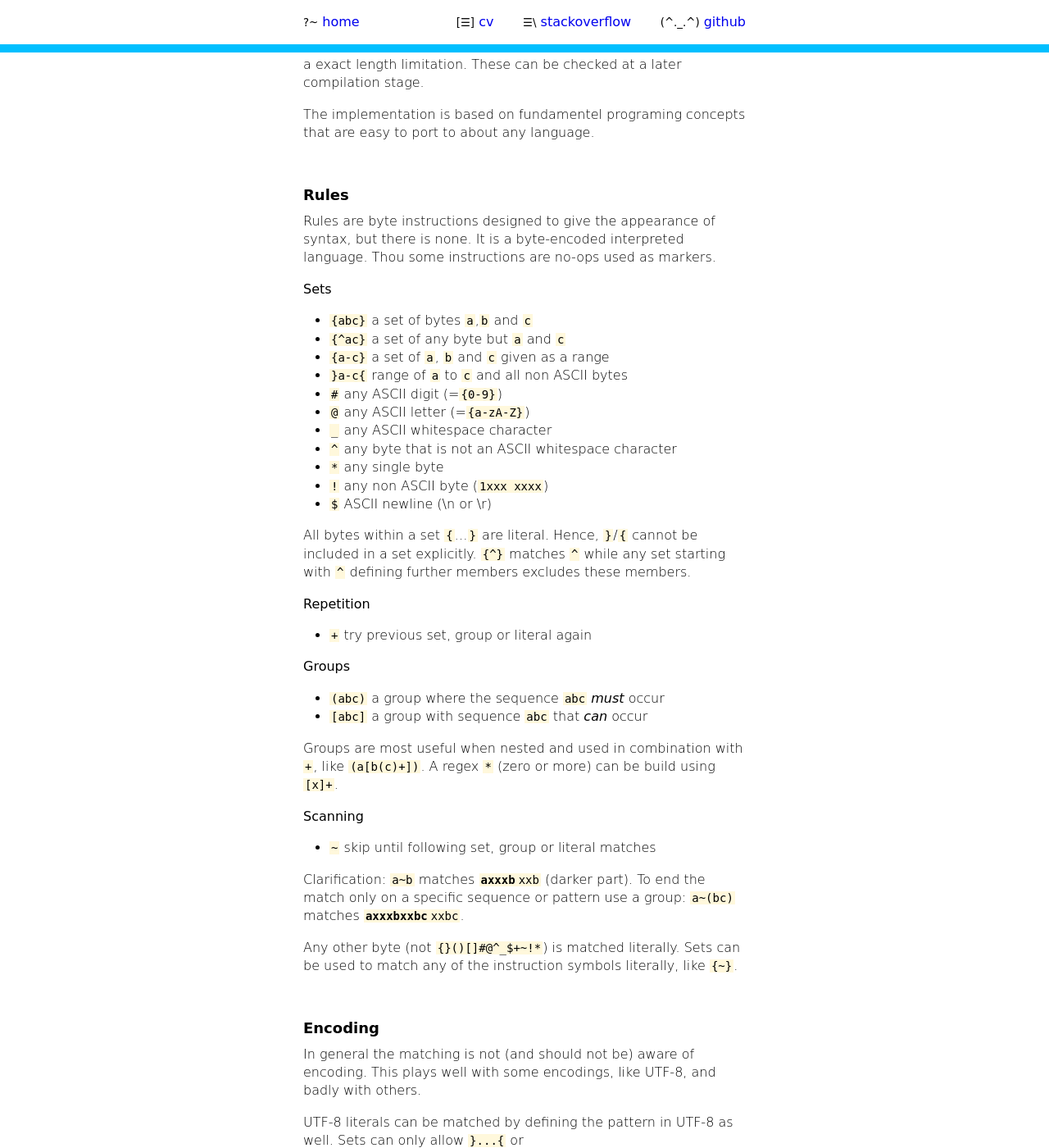
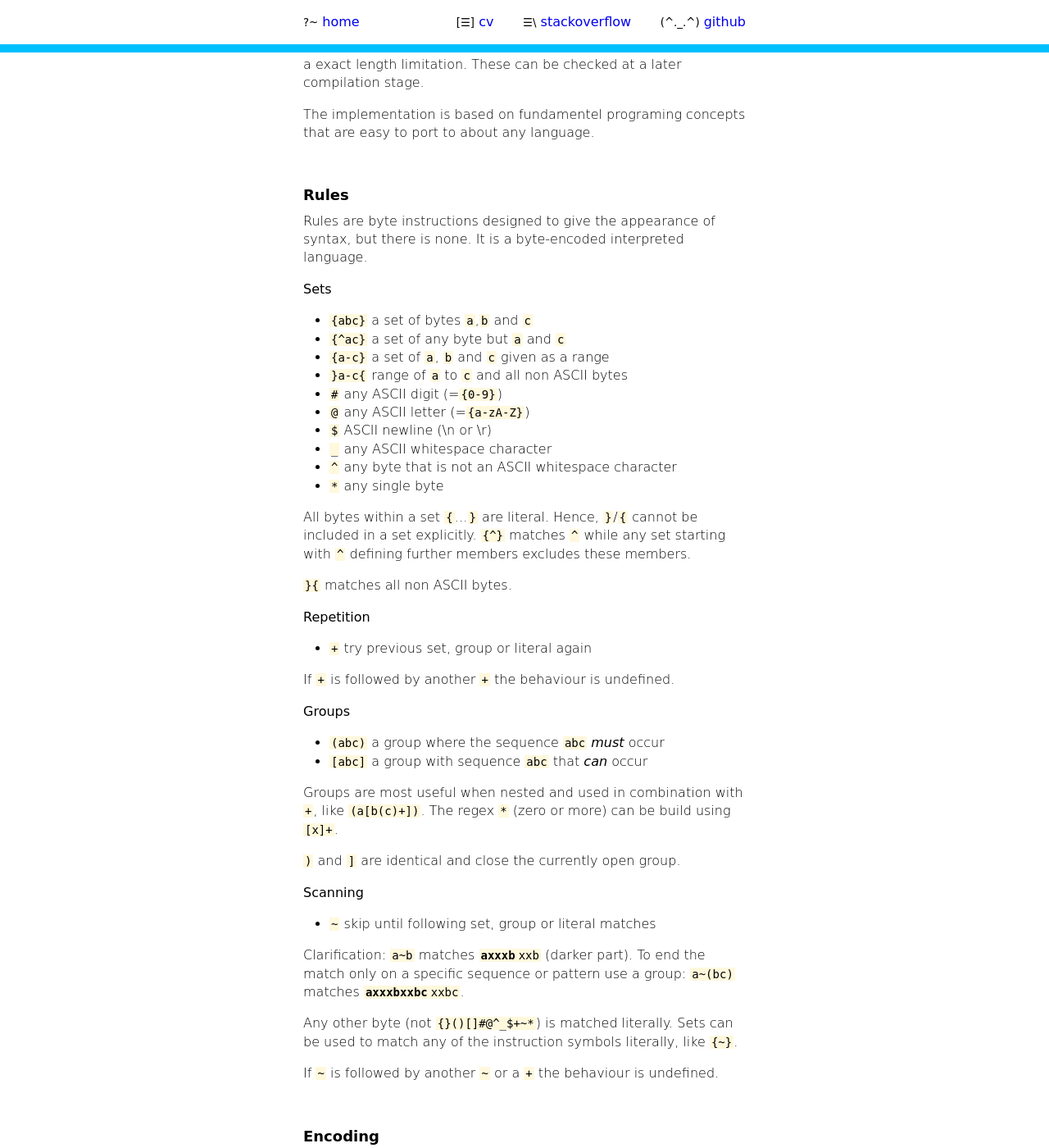
Before and after one commit to jbee/jbee.github.io, a Jekyll site: the page built from lex/index.md, in a window 1280 px wide and 1400 px high, scrolled down 734 px. Shown: the whole window at 82% size. Built offline with Jekyll 4.4.1, drawn with Linux system fonts in a browser that asks for light colours.

Commit message:
updated lex syntax details

```diff
--- a/lex/index.md
+++ b/lex/index.md
@@ -56,7 +56,6 @@ any language.
 Rules are byte instructions designed to give the
 appearance of syntax, but there is none.
 It is a byte-encoded interpreted language.
-Thou some instructions are no-ops used as markers.
 
 **Sets**
 
@@ -66,11 +65,10 @@ Thou some instructions are no-ops used as markers.
 * `}a-c{`   range of `a` to `c` and all non ASCII bytes
 * `#`       any ASCII digit (=`{0-9}`)
 * `@`       any ASCII letter (=`{a-zA-Z}`)
+* `$`       ASCII newline (\n or \r)
 * `_`       any ASCII whitespace character
 * `^`       any byte that is not an ASCII whitespace character
 * `*`       any single byte
-* `!`       any non ASCII byte (`1xxx xxxx`)
-* `$`       ASCII newline (\n or \r)
 
 
 All bytes within a set `{`...`}` are literal.
@@ -78,9 +76,13 @@ Hence, `}`/`{` cannot be included in a set explicitly.
 `{^}` matches `^` while any set starting with `^`
 defining further members excludes these members.
 
+`}{` matches all non ASCII bytes.
+
 **Repetition**
 
 * `+`      try previous set, group or literal again
+
+If `+` is followed by another `+` the behaviour is undefined.
 
 **Groups**
 
@@ -89,7 +91,9 @@ defining further members excludes these members.
 
 Groups are most useful when nested and used in
 combination with `+`, like `(a[b(c)+])`.
-A regex `*` (zero or more) can be build using `[x]+`.
+The regex `*` (zero or more) can be build using `[x]+`.
+
+`)` and `]` are identical and close the currently open group.
 
 **Scanning**
 
@@ -99,10 +103,12 @@ Clarification: `a~b` matches *`axxxb`*`xxb` (darker part).
 To end the match only on a specific sequence or pattern
 use a group: `a~(bc)` matches *`axxxbxxbc`*`xxbc`.
 
-Any other byte (not `{}()[]#@^_$+~!*`) is matched
+Any other byte (not `{}()[]#@^_$+~*`) is matched
 literally.
 Sets can be used to match any of the instruction symbols
 literally, like `{~}`.
+
+If `~` is followed by another `~` or a `+` the behaviour is undefined.
 
 
 ## Encoding
```
